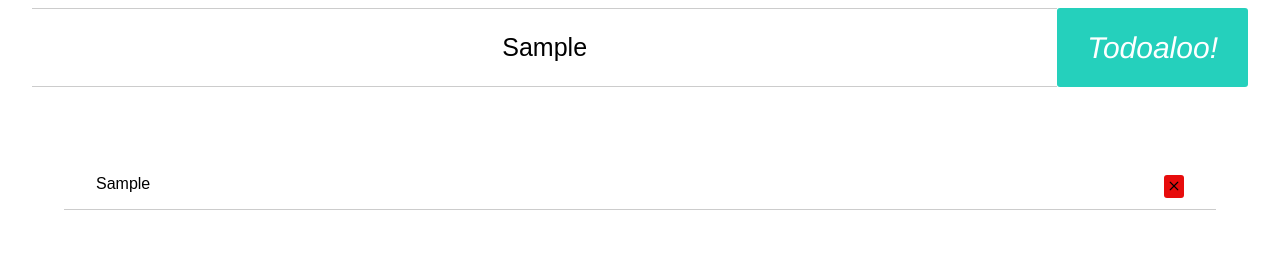
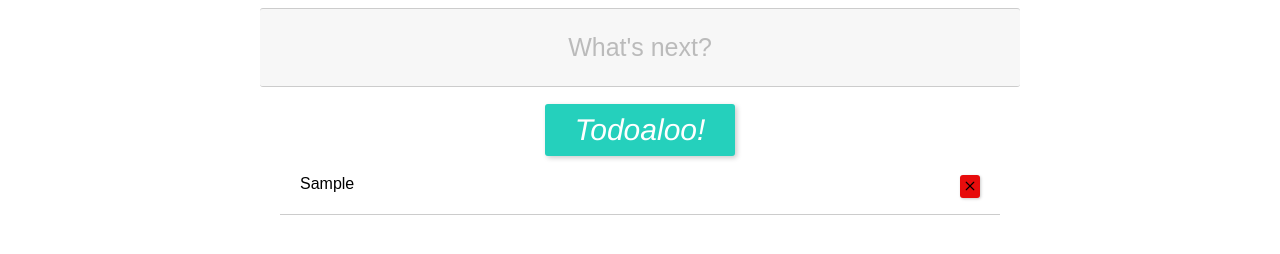
Before and after one commit to julianmedwards/simple-task-list, a plain HTML site: page index.html in a window 1280 px wide. Both pictures are taken after typing "Sample" into the empty fields and a click on the input "Todoaloo!". Drawn offline with nearby package versions, Linux system fonts and the light colour scheme.

Commit message:
Finished assignment.

```diff
--- a/db.js
+++ b/db.js
@@ -32,12 +32,8 @@ function initDatabase(resolve, reject) {
     request.onsuccess = function (event) {
         db = request.result
         console.log('success: ' + db)
+
         let taskArray = retrieveTasks()
-
-        console.log('retrieveTasks return: ')
-        console.log(taskArray)
-
-        console.log('resolving')
         resolve(taskArray)
     }
 
@@ -45,10 +41,11 @@ function initDatabase(resolve, reject) {
         console.log('Upgrading database.')
         var db = event.target.result
         var objectStore = db.createObjectStore('task', {keyPath: 'id'})
-        resolve()
     }
 }
 
+// Add a task to database, create and inject a DOM element, and cycle
+// form placeholder text.
 function add() {
     let id = Date.now()
     let task = document.getElementById('todo').value
@@ -59,7 +56,10 @@ function add() {
         .add({id: id, task: task})
 
     request.onsuccess = function (event) {
-        buildTask(id, task)
+        let newTask = buildTask(id, task)
+        newTask.lastChild.addEventListener('click', del)
+
+        changeFormPlaceholder()
     }
 
     request.onerror = function (event) {
@@ -68,19 +68,40 @@ function add() {
     }
 }
 
+// Select a random placeholder prompt for the task form, clear the form
+// text and re-focus.
+function changeFormPlaceholder() {
+    let prompts = ["What's on your agenda?", 'Enter a task', "What's next?"]
+    let len = prompts.length
+    let prompt = prompts[Math.floor(Math.random() * len)]
+
+    let formField = document.getElementById('todo')
+    if (prompt != formField.getAttribute('placeholder')) {
+        formField.setAttribute('placeholder', prompt)
+    } else {
+        changeFormPlaceholder()
+    }
+
+    document.querySelector('form.todo-form').reset()
+    formField.focus()
+}
+
+// Delete task element from the database. If successful, animate and
+// delete task from DOM.
 function del() {
     let task = this.parentElement
-    let taskId = task.getAttribute('data-key')
-    console.log(task)
-    console.log(taskId)
+    let taskId = Number(task.getAttribute('data-key'))
 
-    request = db
+    let request = db
         .transaction(['task'], 'readwrite')
         .objectStore('task')
         .delete(taskId)
 
     request.onsuccess = function (event) {
-        task.remove()
+        task.classList.add('disappear')
+        task.ontransitionend = () => {
+            task.remove()
+        }
     }
 
     request.onerror = function (event) {
@@ -88,9 +109,9 @@ function del() {
     }
 }
 
+// Iterate through database, injecting elements for each. Return promised
+// array of all created elements.
 function retrieveTasks() {
-    console.log('retrieving')
-
     let objectStore = db.transaction(['task'], 'readonly').objectStore('task')
     let taskArray = []
 
@@ -103,18 +124,16 @@ function retrieveTasks() {
                 taskEl = buildTask(id, task)
                 taskArray.push(taskEl)
 
-                console.log('Built task ' + taskArray[0])
-                console.log(taskArray)
-
                 cursor.continue()
             } else {
-                console.log('retrieved')
                 resolve(taskArray)
             }
         }
     })
 }
 
+// Returns HTML object to be injected in the DOM for a task. ID attached
+// as attribute to target tasks with the same text.
 function buildTask(id, task) {
     let tasks = document.getElementById('tasks')
     let newTask = document.createElement('div')
@@ -136,18 +155,18 @@ function buildTask(id, task) {
     return newTask
 }
 
+changeFormPlaceholder()
+
+// Initialize IndexedDB database and return array of any task elements
+// which were created from storage.
 let initialized = new Promise(function (resolve, reject) {
     initDatabase(resolve, reject)
 })
 
-// Wait for database initialization and retrieval/writing of stored tasks
-// to dom before attaching event listeners to task delete buttons.
+// Attach event listeners to delete buttons of dynamically created
+// task elements.
 initialized.then(
     function (taskArray) {
-        console.log('taskArray at initialized.then ')
-        console.log(taskArray)
-        let taskArrayDOM = document.querySelectorAll('div.task')
-        console.log(taskArrayDOM)
         for (let i of taskArray) {
             let delBtn = i.lastChild
             delBtn.addEventListener('click', del)
--- a/index.html
+++ b/index.html
@@ -18,7 +18,7 @@
             id="todo"
             type="text"
             name="todo"
-            placeholder="What's on your agenda?"
+            placeholder=""
             required
             autofocus
           />
@@ -27,7 +27,6 @@
       </form>
       <div id="tasks"></div>
     </main>
-    <footer></footer>
   </body>
   <script src="db.js"></script>
 </html>
--- a/styles.css
+++ b/styles.css
@@ -3,8 +3,14 @@ body {
     margin: 0;
 }
 
+main {
+    max-width: 800px;
+    margin: auto;
+}
+
 .todo-form > div {
     display: flex;
+    align-items: center;
     justify-content: center;
     margin: 0.5rem 2.5%;
 }
@@ -44,6 +50,9 @@ input::placeholder {
     background-color: #25d0bc;
     padding: 0.3em 1em;
     font-size: 30px;
+    position: absolute;
+    top: 6.5rem;
+    box-shadow: 2px 2px 5px #ccc;
 }
 
 .btn#submit:active {
@@ -51,44 +60,45 @@ input::placeholder {
 }
 
 .btn.delete {
-    background-color: rgb(231, 12, 12);
-    display: inline;
+    display: flex;
+    align-items: center;
+    font-size: 20px;
     margin-left: auto;
-    font-size: 20px;
 }
 
 .btn.delete > i {
     color: #000;
+    background-color: rgb(231, 12, 12);
+    box-shadow: 1px 1px 3px #ccc;
+    border-radius: 3px;
 }
 
-.btn.delete:active {
+.btn.delete > i:active {
     background-color: rgb(179, 12, 12);
-}
-
-@media screen and (max-width: 450px) {
-    #submit {
-        position: absolute;
-        top: 6.5rem;
-    }
 }
 
 #tasks {
     position: relative;
     top: 4.5rem;
+    margin: auto;
 }
 
 .task {
+    display: flex;
+    gap: 1em;
     margin: 1rem 5%;
     padding: 0px 2.5%;
     padding-bottom: 1rem;
     border-bottom: 1px solid #cccccc;
 }
 
+.task.disappear {
+    transform: translate(-110%, 0);
+    transition-duration: 120ms;
+    transition-timing-function: ease-in;
+}
+
 .task > p {
     display: inline;
-    margin: 0;
+    margin: 0px;
 }
-
-.task > .btn {
-    float: right;
-}
```
